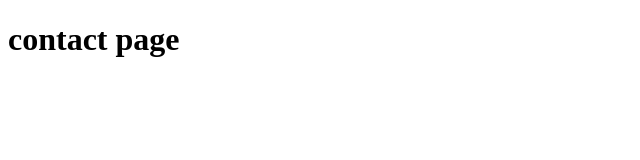
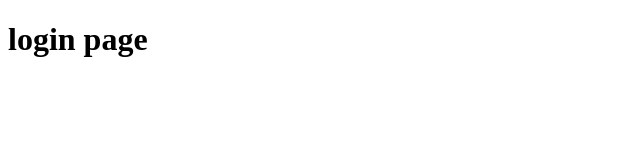
Before and after one commit to sahilbaloch123/repo, a plain HTML site: page login.html in a window 1280 px wide. Shown: the whole page, without its empty margins (0-640 px from the left). Drawn offline with Linux system fonts and the light colour scheme.

Commit message:
repoday3

```diff
--- a/contact.html
+++ b/login.html
@@ -6,6 +6,6 @@
     <title>Document</title>
 </head>
 <body>
-    <h1>contact page</h1>
+    <h1>login page</h1>
 </body>
 </html>
```
Also changed, not shown: signin.html (renamed from service.html, +1 -1 lines).
